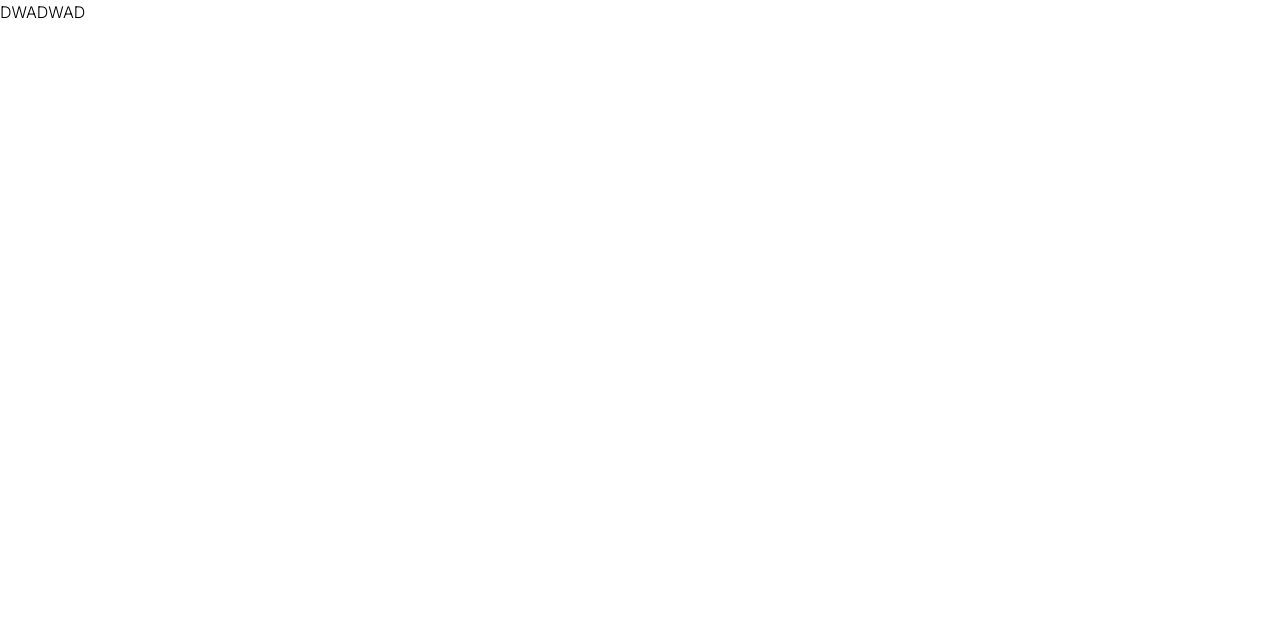
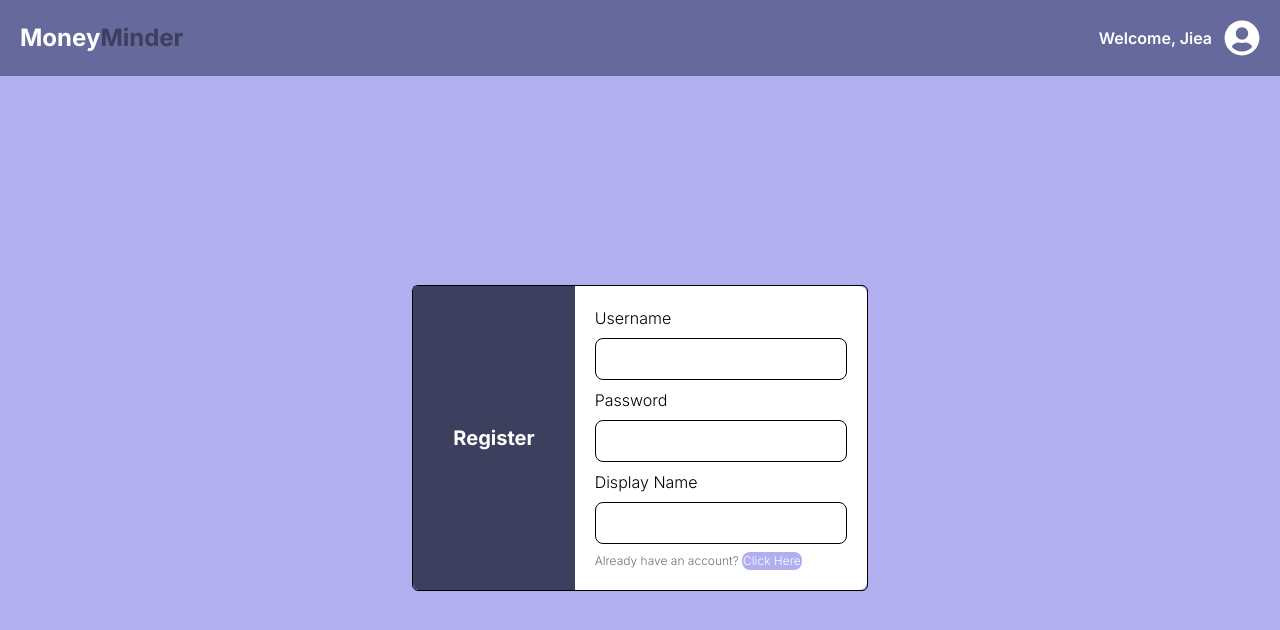
Before and after one commit to Kiraea/MoneyMinder, a React (Vite) app in the folder Frontend/: page /register in a window 1280 px wide. Shown: the top 630 px of the page. Built offline with nearby package versions, Linux system fonts and the light colour scheme.

Commit message:
added register page, added nav links for different pages, option popup for profile icon

```diff
--- a/Frontend/src/Components/Expenses.tsx
+++ b/Frontend/src/Components/Expenses.tsx
@@ -85,22 +85,22 @@ export default function Expenses(){
             <dialog ref={addExpenseDialog} className="absolute m-auto shadow-gray shadow-lg rounded-lg">
                 <div className="flex flex-col p-5 gap-2 bg-primary-purple3 text-white ">
                     <IoMdCloseCircle className="absolute top-2 right-2 hover:text-primary-bluegray2" onClick={()=>addExpenseDialog.current?.close()}/>
-                    <label> Title </label>
-                    <input className="text-black rounded-xl p-[2px] text-xs" type="text" placeholder="Bought Eggs"/>
-                    <label> Category</label>
+                    <label className="font-medium"> Title </label>
+                    <input className="text-black rounded-xl p-2 text-xs" type="text" placeholder="Bought Eggs"/>
+                    <label className="font-medium"> Category</label>
 
-                    <select className="text-black rounded-xl p-[1px]" >
+                    <select className="text-black rounded-xl p-2 text-xs" >
                         {dummyOptions.map((option)=> {
                             return (<option className="text-black">{option}</option>)
                         })}
                     </select>
 
-                    <label> Amount </label>
-                    <input className="text-black rounded-xl p-[1px]" type="text"/>
-                    <label> Date </label>
-                    <input className="text-black rounded-xl p-[1px]" type="date"/>
+                    <label className="font-medium"> Amount </label>
+                    <input className="text-black rounded-xl p-2 text-xs" type="number"/>
+                    <label className="font-medium"> Date </label>
+                    <input className="text-black rounded-xl p-2 text-xs" type="date"/>
                     <div className="w-full flex justify-end">
-                        <button className="bg-primary-purple3 p-[3px] shadow-primary-bluegray2 shadow-sm rounded-lg hover:bg-primary-bluegray" type="submit">Submit</button>
+                        <button className="bg-primary-purple3 p-2 text-xs shadow-primary-bluegray2 shadow-sm rounded-lg hover:bg-primary-bluegray" type="submit">Submit</button>
                     </div>
 
 
@@ -114,11 +114,15 @@ export default function Expenses(){
 
 
 
-            <div className="flex">
+            <div className="flex justify-between">
                 <button className="font-semibold p-2 border-[1px] rounded-full bg-primary-lightpurple border-primary-bluegray2 hover:bg-primary-bluegray2 hover:text-white  text-black" onClick={openDialogBox}>Add Expenses</button>
+                <select className="bg-primary-bluegray rounded-lg text-white text-xs">
+                    <option>Amount</option>
+                    <option>Date</option>
+                    <option>Name</option>
+                </select>
             </div>
 
-            <div>Transactions</div>
             <table className="">
                 <thead>
                     <tr className="text-left font-medium bg-primary-bluegray text-white">
--- a/Frontend/src/Components/Header.tsx
+++ b/Frontend/src/Components/Header.tsx
@@ -1,14 +1,35 @@
 
 import { FaUserCircle } from "react-icons/fa";
+import { Link } from "react-router";
+import {useState} from 'react'
 export default function Header(){
 
+    const [isOpen, setIsOpen] = useState(false);
+    const [pos, setPos] = useState({x: 0, y:0});
+
+
+    const handleOpen = (event: React.MouseEvent<HTMLButtonElement>) => {
+        event.preventDefault()
+        const button = event.currentTarget;
+        const rect = button.getBoundingClientRect();
+        setPos({y: rect.bottom, x: rect.left})
+        setIsOpen((prev)=> !prev)
+    }
 
     return (
         <div className="w-full flex items-center justify-between p-5 bg-primary-purple3 text-white font-semibold">
             <span className="font-bold text-2xl">Money<span className="text-primary-bluegray3">Minder</span></span>
+
+
+
             <div className="flex items-center justify-center gap-3">
-               Welcome, Jiea <FaUserCircle className="text-4xl"/>
+               Welcome, Jiea <button onClick={handleOpen}>   <FaUserCircle className="text-4xl"/> </button>
             </div>
+
+            { isOpen && <div className="absolute z-20 bg-primary-lightpurple4 text-black" style={{top: pos.y+20, left: pos.x-80}}>
+                <Link to="/login"><button className="p-2">Logout</button></Link>
+            </div>
+            }
         </div>
     )
 }
--- a/Frontend/src/Components/Settings.jsx
+++ /dev/null
@@ -1,14 +0,0 @@
-
-
-
-
-export default function Settings(){
-
-
-
-    return (
-        <div>
-            ISDJAISDJIS SETTINGSA
-        </div>
-    )
-}
--- /dev/null
+++ b/Frontend/src/Components/SettingsC.jsx
@@ -0,0 +1,24 @@
+
+
+
+
+export default function SettingsC(){
+
+
+
+    return (
+        <div className="bg-primary-bluegray3 w-full m-5 rounded-2xl p-5 flex flex-col text-white font-medium">
+           Currency used
+           <div>
+            <select className="text-black">
+                <option>$</option>
+                <option>€</option>
+                <option>£</option>
+                <option>¥</option>
+                <option>₱</option>
+                </select>
+           </div>
+
+        </div>
+    )
+}
--- a/Frontend/src/Components/StatComponentL.tsx
+++ b/Frontend/src/Components/StatComponentL.tsx
@@ -16,7 +16,7 @@ export default function StatCompnentListL({amount, color, description }: StatCom
     return (
         <div className="flex flex-col p-5 bg-white  shadow-gray shadow-md rounded-2xl">
             <span className="text-2xl font-bold">{description}</span>
-            <span className={`${amountColor[color]}`}>${amount}</span>
+            <span className={`${amountColor[color]} font-semibold`}>${amount}</span>
         </div>
     )
 }
--- a/Frontend/src/Pages/Login.tsx
+++ b/Frontend/src/Pages/Login.tsx
@@ -1,18 +1,19 @@
 import Header from "../Components/Header"
+import { Link } from "react-router"
 
 function Login (){
     return (
         <div className="flex min-h-screen flex-col items-center justify-center bg-primary-lightpurple4 box-border">
             <Header/>
             <div className="bg-primary-purple w-full flex-grow flex flex-col justify-center items-center">
-                <div className="h-3/4  border-[1px] border-black flex rounded-md">
+                <div className="border-[1px] border-black flex rounded-md">
                     <div className="flex bg-primary-bluegray3 px-10 text-white font-bold items-center rounded-bl-md"><span className="text-xl">LOGIN</span> </div>
                     <form className="bg-white flex-grow flex flex-col gap-2 p-5 rounded-e-lg"onSubmit={()=> {}}>
                         <label>Username</label>
-                        <input className="border-black border-[1px] rounded-lg" type="text"/>
+                        <input className="border-black border-[1px] rounded-lg p-2" type="text"/>
                         <label>Password</label>
-                        <input className="border-black border-[1px] rounded-lg" type="text"/>
-                        <span className="text-gray-500 text-xs">Don't have an account yet? <button className="rounded-lg text-white bg-primary-purple p-[1px]">Click Here</button></span>
+                        <input className="border-black border-[1px] rounded-lg p-2" type="text"/>
+                        <span className="text-gray-500 text-xs">Don't have an account yet? <Link to="/register"><button className="rounded-lg text-white bg-primary-purple p-[1px]">Click Here</button></Link> </span>
                     </form>
                 </div>
 
--- a/Frontend/src/Pages/Signup.tsx
+++ b/Frontend/src/Pages/Signup.tsx
@@ -1,7 +1,26 @@
-
+import Header from "../Components/Header"
+import { Link } from "react-router"
 function Signup (){
     return (
-        <div>DWADWAD</div>
+        <div className="flex min-h-screen flex-col items-center justify-center bg-primary-lightpurple4 box-border">
+            <Header/>
+            <div className="bg-primary-purple w-full flex-grow flex flex-col justify-center items-center">
+                <div className="border-[1px] border-black flex rounded-md">
+                    <div className="flex bg-primary-bluegray3 px-10 text-white font-bold items-center rounded-bl-md"><span className="text-xl">Register</span> </div>
+                    <form className="bg-white flex-grow flex flex-col gap-2 p-5 rounded-e-lg" onSubmit={()=> {}}>
+                        <label>Username</label>
+                        <input className="border-black border-[1px] rounded-lg p-2" type="text"/>
+                        <label>Password</label>
+                        <input className="border-black border-[1px] rounded-lg p-2" type="text"/>
+                        <label>Display Name</label>
+                        <input className="border-black border-[1px] rounded-lg p-2" type="text"/>
+                        <span className="text-gray-500 text-xs">Already have an account? <Link to="/login"><button className="rounded-lg text-white bg-primary-purple p-[1px]">Click Here</button></Link> </span>
+                    </form>
+                </div>
+
+
+            </div>
+        </div>
     )
 }
 
--- a/Frontend/src/main.tsx
+++ b/Frontend/src/main.tsx
@@ -9,7 +9,7 @@ import Expenses from './Components/Expenses'
 import './index.css'
 import Savings from './Components/Savings'
 import Incomes from './Components/Incomes'
-import Settings from './Components/Settings'
+import SettingsC from './Components/SettingsC'
 
 createRoot(document.getElementById('root')!).render(
   <StrictMode>
@@ -24,7 +24,7 @@ createRoot(document.getElementById('root')!).render(
         <Route path="expenses" element={<Expenses/>}/>
         <Route path="savings" element={<Savings/>}/>
         <Route path="incomes" element={<Incomes/>}/>
-        <Route path="settings" element={<Settings/>}/>
+        <Route path="settings" element={<SettingsC/>}/>
       </Route>
 
 
--- a/Frontend/tailwind.config.js
+++ b/Frontend/tailwind.config.js
@@ -20,6 +20,8 @@ export default {
           lightpurple3: "#c5c4e8",
           lightpurple4: "#f2f1fa",
           lightpurple5: "#bab7e3",
+          green: "#E0FAEC",
+          red : "#FAE0EE",
           purple: "#B1AFEF",
           purple2: "#51547D",
           purple3: "#65699C",
```
Also changed, not shown: Frontend/src/Components/Dashboard.tsx (+49 -6 lines).
